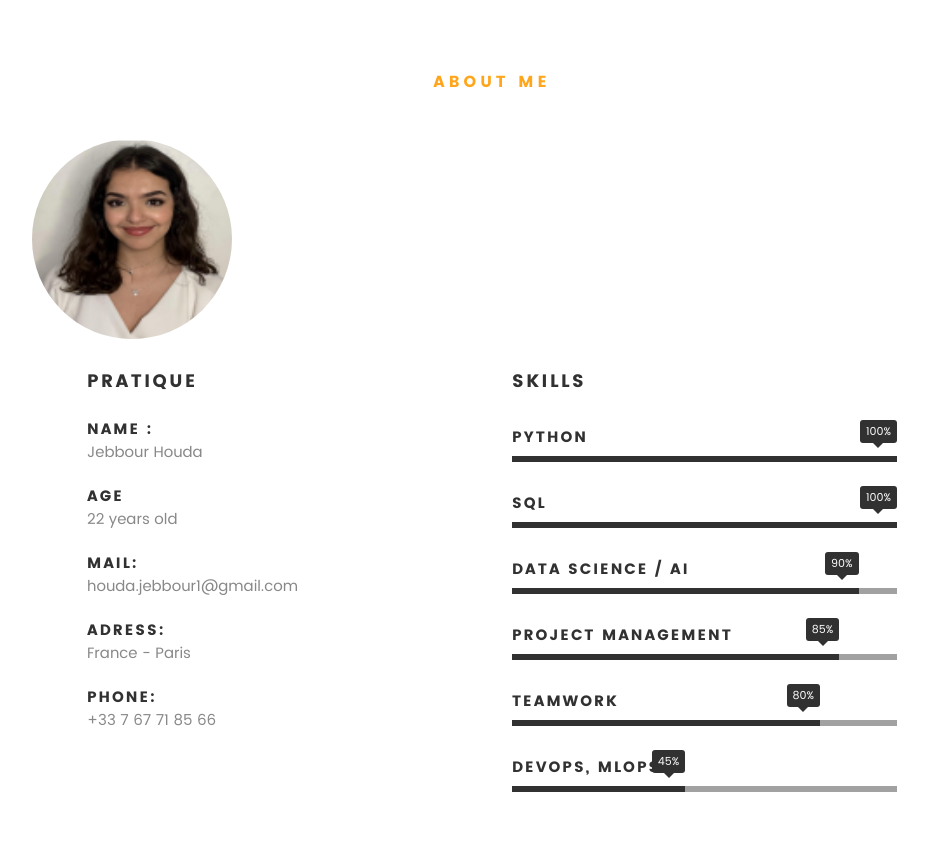
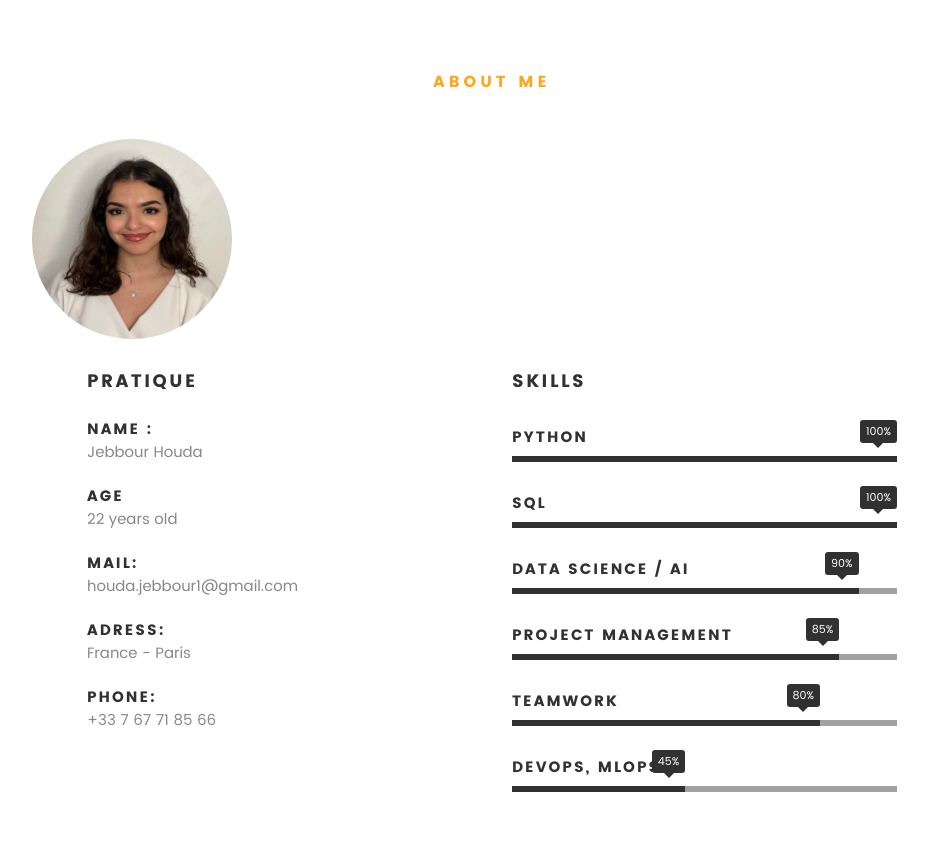
Before and after one commit to houda-jebbour/houda_jebbour, a plain HTML site: page index.html in a window 1280 px wide. Shown: the part 917-1772 px from the top of the page, without its empty margins (148-1076 px from the left). Drawn offline with Linux system fonts and the light colour scheme; files whose address does not match are found by name.

Commit message:
index.html

```diff
--- a/index.html
+++ b/index.html
@@ -103,7 +103,7 @@
 
    			<div class="intro-info">
 
-   				<img src="images/houda.png" alt="Profile Picture">
+   				<img src="images/houda.jpg" alt="Profile Picture">
 
    				<p class="lead">
 
```
